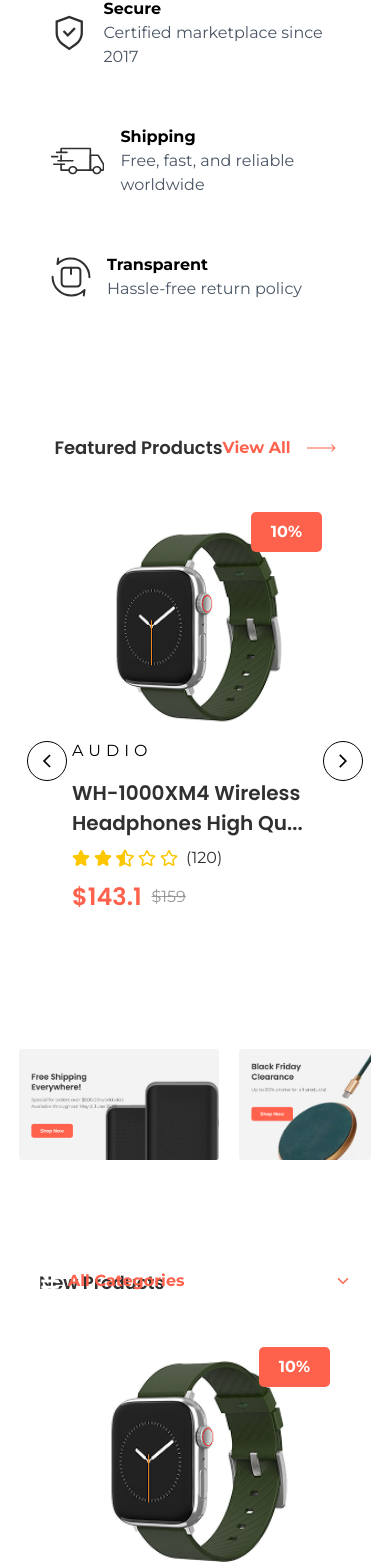
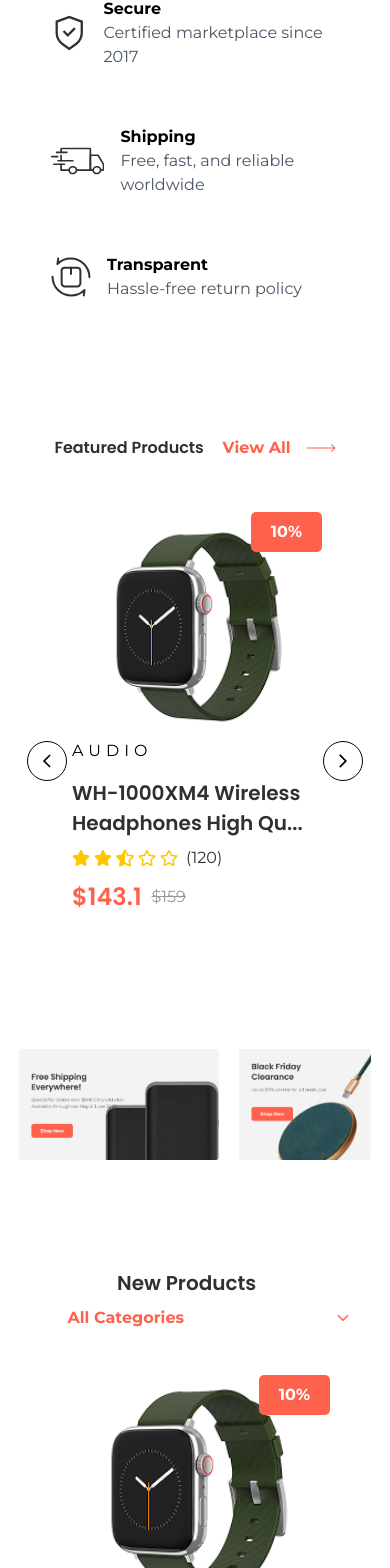
Before and after one commit to Jakaria-Ahmod/e-shop, a React (Vite) app: page / in a window 390 px wide. Shown: the part 400-1968 px from the top of the page. Built offline with nearby package versions, Linux system fonts and the light colour scheme.

Commit message:
revision

```diff
--- a/src/globalComponents/comonHeading/index.jsx
+++ b/src/globalComponents/comonHeading/index.jsx
@@ -6,7 +6,7 @@
     <div className="container lg:p-3">
       <div className="flex items-center justify-between">
         <div>
-          <h3 className="text-colorFour font-poppins text-lg lg:text-[36px] font-semibold leading-[46px]">
+          <h3 className="text-colorFour font-poppins text-base lg:text-[36px] font-semibold leading-[46px]">
             Featured Products
           </h3>
         </div>
--- a/src/pages/home/components/Spring/SpirgnLeft/index.jsx
+++ b/src/pages/home/components/Spring/SpirgnLeft/index.jsx
@@ -10,7 +10,7 @@
   return (
     <div>
       <div>
-        <h3 className="font-poppins md:text-3xl lg:text-[50px] xl:text-[56px] font-bold leading-[68px]">
+        <h3 className="font-poppins text-2xl md:text-3xl lg:text-[50px] xl:text-[56px] font-bold leading-[68px]">
           {t('Spring Sale')}
         </h3>
         <Countdown
--- a/src/pages/home/components/Spring/SpringRight/SpiringProdactCard.jsx
+++ b/src/pages/home/components/Spring/SpringRight/SpiringProdactCard.jsx
@@ -42,7 +42,7 @@
         {pDiscount && (
           <div className="relative">
             <div className=" bg-primary sm:w-[50px] sm:h-[50px] lg:w-[100px] lg:h-[100px] rounded-full flex items-center justify-center absolute lg:-top-[410px] sm:-top-[300px] sm:-right-6 lg:right-1">
-              <span className="text-white font-montserrat text-base font-bold leading-[24px] py-[8px] px-[20px]">
+              <span className="text-white font-montserrat text-base hidden sm:block font-bold leading-[24px] py-[8px] px-[20px]">
                 {pDiscount}%
               </span>
             </div>
--- a/src/pages/home/components/new_Products/index.jsx
+++ b/src/pages/home/components/new_Products/index.jsx
@@ -19,13 +19,13 @@
     <section>
       <div className="container">
         <div className="mt-[80px] mb-[80px] p-5">
-          <div className="flex items-center justify-between">
+          <div className="flex items-center flex-col justify-center md:flex-row md:justify-between">
             <div className="w-[50%]">
-              <h3 className="text-colorFour font-poppins text-lg lg:text-[36px] font-semibold leading-[46px]">
+              <h3 className="text-colorFour font-poppins text-[20px] lg:text-[36px] font-semibold leading-[46px]">
                 {t('New Products')}
               </h3>
             </div>
-            <div className="flex items-center w-[50%] justify-end">
+            <div className="flex items-center w-[50%] justify-center md:justify-end">
               <p className="hidden lg:block">Sort by</p>
               <ProdactCategore></ProdactCategore>
             </div>
```
